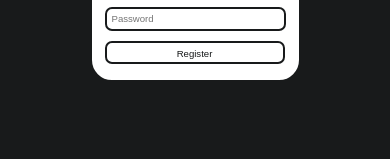
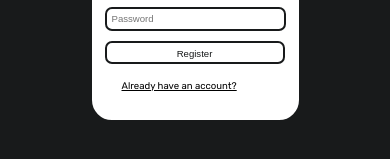
Before and after one commit to verityyt/toshare, a website with bundled scripts: page src/register/index.html in a window 390 px wide. Shown: the part 269-428 px from the top of the page. Built offline with nearby package versions, Linux system fonts and the light colour scheme.

Commit message:
:sparkles: Implement a(lready)-account button to register page

```diff
--- a/src/register/index.html
+++ b/src/register/index.html
@@ -31,6 +31,7 @@
         <input id="username" type="text" placeholder="Username">
         <input id="password" type="text" placeholder="Password">
         <input id="register" type="button" value="Register">
+        <a class="a-account" href="../login/index.html">Already have an account?</a>
     </div>
 </div>
 
--- a/src/register/style.css
+++ b/src/register/style.css
@@ -94,6 +94,7 @@ body {
 
     margin-left: 15px;
     margin-top: 10px;
+    margin-bottom: 10px;
 
     font-size: 1.4rem;
     padding: 5px;
@@ -102,6 +103,17 @@ body {
     border-radius: 10px;
     color: var(--color-bg);
     background: var(--color-fg);
+}
+
+.a-account {
+    color: var(--color-grey);
+    font-size: 1em;
+
+    margin-left: 20px;
+}
+
+.a-account:hover {
+    color: var(--color-bg);
 }
 
 #username:hover, #password:hover, #register:hover {
@@ -177,12 +189,16 @@ body {
         font-size: 1.2rem;
     }
 
+    .a-account {
+        font-size: 0.8em;
+    }
+
 }
 
 @media screen and (max-width: 700px) {
     .container {
         width: 50%;
-        height: 310px;
+        height: 350px;
 
         margin-top: 5%;
     }
@@ -217,4 +233,8 @@ body {
         margin-left: 3px;
     }
 
+    .a-account {
+        font-size: 0.6em;
+    }
+
 }
```
